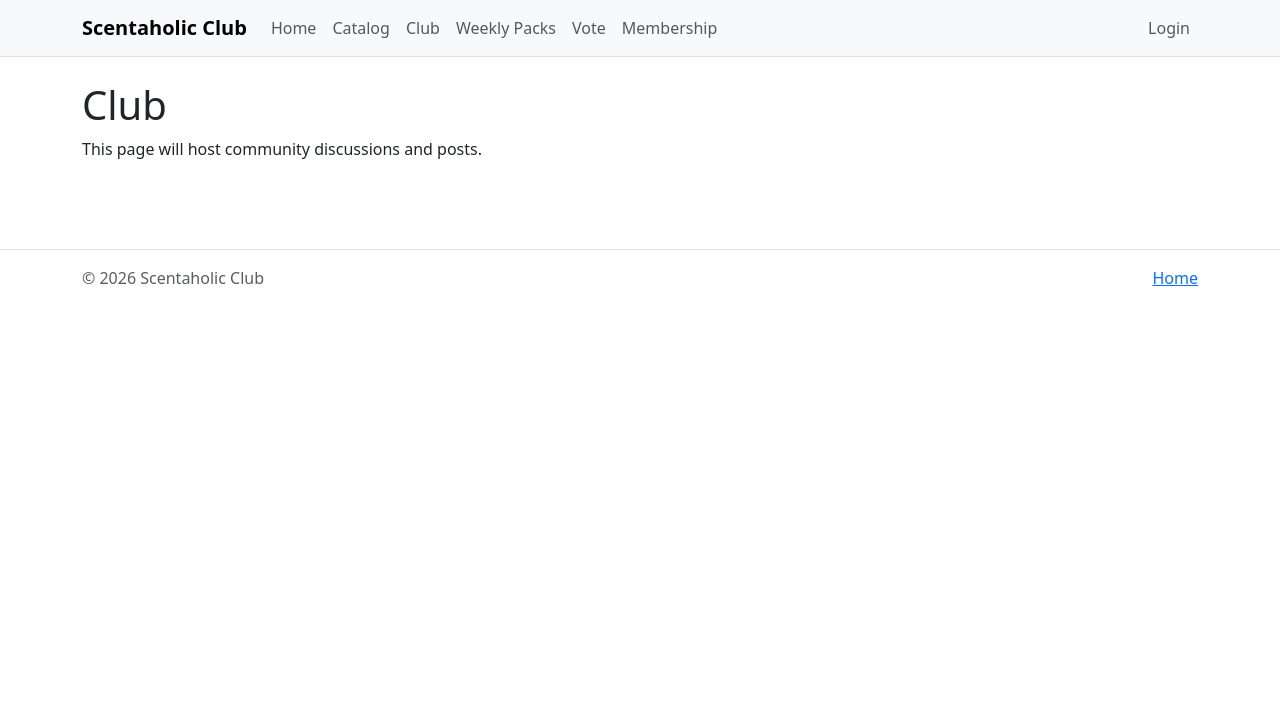
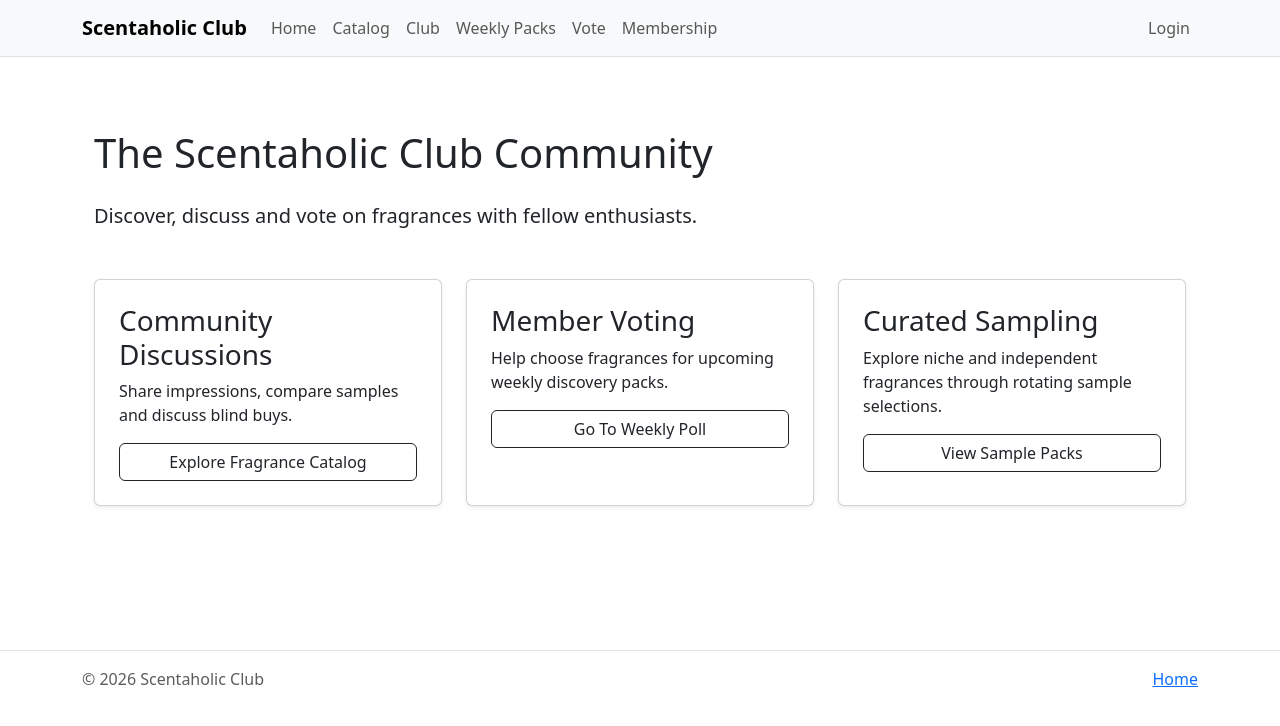
Before and after one commit to AlexandraSelby/scentaholic-club, a Django app: page /club/ in a window 1280 px wide. Shown: the top 726 px of the page. Run offline with Django 5.2, Linux system fonts and the light colour scheme.

Commit message:
Add content and navigation links to club page

```diff
--- a/templates/club/club_home.html
+++ b/templates/club/club_home.html
@@ -1,6 +1,69 @@
 {% extends "base.html" %}
+
 {% block title %}Club | Scentaholic Club{% endblock %}
+
 {% block content %}
-<h1>Club</h1>
-<p>This page will host community discussions and posts.</p>
+<section class="container py-5">
+
+<h1 class="mb-4">The Scentaholic Club Community</h1>
+
+<p class="lead mb-5">
+Discover, discuss and vote on fragrances with fellow enthusiasts.
+</p>
+
+<div class="row">
+
+<div class="col-md-4 mb-4">
+<div class="card p-4 h-100 shadow-sm">
+<h3>Community Discussions</h3>
+
+<p>
+Share impressions, compare samples and discuss blind buys.
+</p>
+
+<a href="https://scentaholic-club-alexandra-9dc35f6180f8.herokuapp.com/catalog/"
+class="btn btn-outline-dark">
+Explore Fragrance Catalog
+</a>
+
+</div>
+</div>
+
+
+<div class="col-md-4 mb-4">
+<div class="card p-4 h-100 shadow-sm">
+<h3>Member Voting</h3>
+
+<p>
+Help choose fragrances for upcoming weekly discovery packs.
+</p>
+
+<a href="https://scentaholic-club-alexandra-9dc35f6180f8.herokuapp.com/poll/"
+class="btn btn-outline-dark">
+Go To Weekly Poll
+</a>
+
+</div>
+</div>
+
+
+<div class="col-md-4 mb-4">
+<div class="card p-4 h-100 shadow-sm">
+<h3>Curated Sampling</h3>
+
+<p>
+Explore niche and independent fragrances through rotating sample selections.
+</p>
+
+<a href="https://scentaholic-club-alexandra-9dc35f6180f8.herokuapp.com/packs/"
+class="btn btn-outline-dark">
+View Sample Packs
+</a>
+
+</div>
+</div>
+
+</div>
+
+</section>
 {% endblock %}
```
